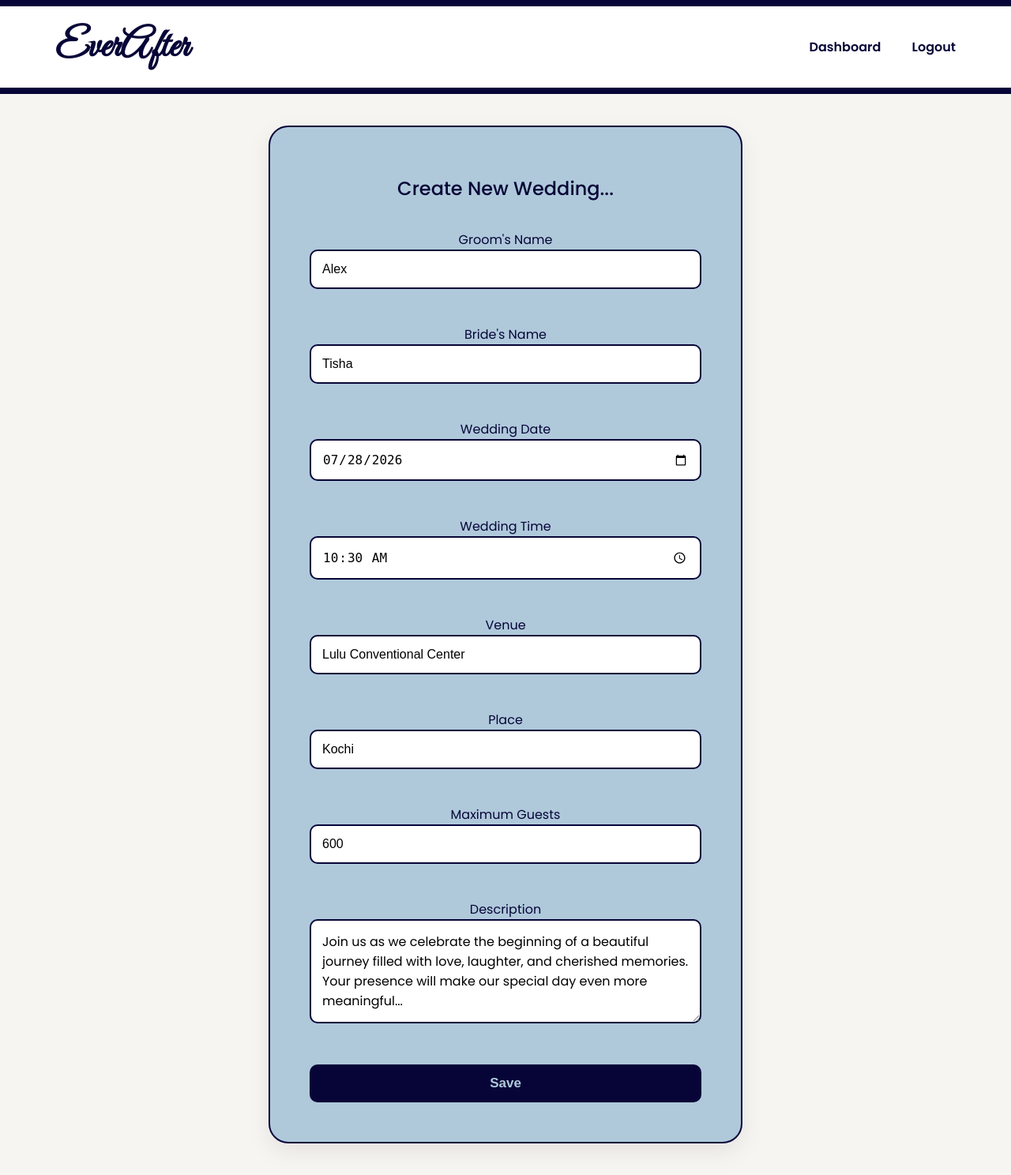
After one commit to Ashera-Sage/EverAfter, a Flask app: page /edit/1 in a window 1280 px wide. The commit adds this page. Shown: the whole page at 79% size. Run offline with Flask 3, Linux system fonts and the light colour scheme.

Commit message:
Added edit and delete for admin and did date handling

```diff
--- a/app.py
+++ b/app.py
@@ -1,12 +1,28 @@
 from flask import Flask,render_template,request,redirect,url_for,session,flash
+from datetime import datetime,date
 import json
 
 app=Flask(__name__)
 app.secret_key="everafter_secret_key"
 
+from datetime import datetime, date
+
 @app.route("/")
 def home():
-    return render_template("index.html")
+
+    with open("data/weddings.json", "r") as file:
+        weddings = json.load(file)
+    upcoming = []
+    completed = []
+    today = date.today()
+    for wedding in weddings:
+        wedding_date = datetime.strptime(wedding["date"],"%Y-%m-%d").date()
+        if wedding_date >= today:
+            upcoming.append(wedding)
+        else:
+            completed.append(wedding)
+
+    return render_template("index.html",upcoming=upcoming,completed=completed)
 
 @app.route("/admin")
 def admin():
@@ -46,7 +62,17 @@ def create_wedding():
         place=request.form["place"]
         guests=request.form["guests"]
         description=request.form["description"]
+
+        with open("data/weddings.json","r") as file:   # reading existing weddings
+            weddings=json.load(file)
+
+        if weddings:                                # generate id
+            wedding_id=weddings[-1]["id"]+1         # last id + 1
+        else:
+            wedding_id=1                            # if no items then id =1
+
         wedding={
+            "id":wedding_id,
             "groom":groom,
             "bride":bride,
             "date":date,
@@ -56,10 +82,10 @@ def create_wedding():
             "guests":int(guests),
             "description":description
         }
-        with open("data/weddings.json","r") as file:
-            weddings=json.load(file)
-            weddings.append(wedding)
-        with open("data/weddings.json","w") as file:
+
+        weddings.append(wedding)  # adding new wedding
+
+        with open("data/weddings.json","w") as file:  # saving to json file
             json.dump(weddings,file,indent=4)
         flash("Saved Successfully","success")
         return redirect("/dashboard")
@@ -72,5 +98,44 @@ def view_weddings():
         weddings=json.load(file)
     return render_template("view_weddings.html",weddings=weddings)
 
+@app.route("/edit/<int:id>", methods=["GET", "POST"])
+def edit_wedding(id):
+    with open("data/weddings.json", "r") as file:
+        weddings = json.load(file)
+    selected_wedding = None
+    for wedding in weddings:
+        if wedding["id"] == id:
+            selected_wedding = wedding
+            if request.method == "POST":
+                wedding["groom"] = request.form["groom"]
+                wedding["bride"] = request.form["bride"]
+                wedding["date"] = request.form["date"]
+                wedding["time"] = request.form["time"]
+                wedding["venue"] = request.form["venue"]
+                wedding["place"] = request.form["place"]
+                wedding["guests"] = int(request.form["guests"])
+                wedding["description"] = request.form["description"]
+            break
+    if request.method == "POST":
+        with open("data/weddings.json", "w") as file:
+            json.dump(weddings, file, indent=4)
+        flash("Wedding Updated Successfully!", "success")
+        return redirect("/view-weddings")
+
+    return render_template("edit.html", wedding=selected_wedding)
+
+@app.route("/delete/<int:id>")
+def delete_wedding(id):
+    with open("data/weddings.json", "r") as file:
+        weddings = json.load(file)
+    for wedding in weddings:
+        if wedding["id"] == id:
+            weddings.remove(wedding)
+            break
+    with open("data/weddings.json", "w") as file:
+        json.dump(weddings, file, indent=4)
+    flash("Wedding Deleted Successfully!", "success")
+    return redirect("/view-weddings")
+
 if __name__=="__main__":
     app.run(debug=True)
--- a/data/weddings.json
+++ b/data/weddings.json
@@ -1,19 +1,21 @@
 [
     {
+        "id": 1,
         "groom": "Alex",
         "bride": "Tisha",
-        "date": "2026-07-24",
-        "time": "12:30",
+        "date": "2026-07-28",
+        "time": "10:30",
         "venue": "Lulu Conventional Center",
         "place": "Kochi",
-        "guests": 500,
+        "guests": 600,
         "description": "Join us as we celebrate the beginning of a beautiful journey filled with love, laughter, and cherished memories. Your presence will make our special day even more meaningful..."
     },
     {
+        "id": 2,
         "groom": "Marcel",
         "bride": "Rebecca",
         "date": "2026-07-04",
-        "time": "16:30",
+        "time": "16:00",
         "venue": "St Antony's Church",
         "place": "Banglore",
         "guests": 200,
--- /dev/null
+++ b/templates/edit.html
@@ -0,0 +1,51 @@
+<!DOCTYPE html>
+<html lang="en">
+<head>
+    <meta charset="UTF-8">
+    <meta name="viewport" content="width=device-width, initial-scale=1.0">
+    <title>Editing wedding</title>
+
+    <!-- Google Fonts -->
+    <link rel="preconnect" href="https://fonts.googleapis.com">
+    <link rel="preconnect" href="https://fonts.gstatic.com" crossorigin>
+    <link href="https://fonts.googleapis.com/css2?family=Great+Vibes&family=Poppins:wght@300;400;500;600&family=Cormorant+Garamond:wght@500;600&display=swap" rel="stylesheet">
+    <!-- CSS -->
+    <link rel="stylesheet" href="{{ url_for('static', filename='css/style.css') }}">
+</head>
+
+<body>
+    <nav class="navbar">
+    <div class="logo">
+        <h2>EverAfter</h2>
+    </div>
+    <div class="nav-links">
+        <a href="/dashboard">Dashboard</a>
+        <a href="/logout">Logout</a>
+    </div>
+    </nav>
+    <div class="create-container">
+    <div class="create-card">
+    <h2>Create New Wedding...</h2>
+    <form action="/edit/{{wedding.id}}" method="post">
+        <label>Groom's Name</label>
+        <input type="text" name="groom" value="{{wedding.groom}}" required><br><br>
+        <label>Bride's Name</label>
+        <input type="text" name="bride" value="{{wedding.bride}}" required><br><br>
+        <label>Wedding Date</label>
+        <input type="date" name="date" value="{{wedding.date}}" required><br><br>
+        <label>Wedding Time</label>
+        <input type="time" name="time" value="{{wedding.time}}" required><br><br>
+        <label>Venue</label>
+        <input type="text" name="venue" value="{{wedding.venue}}" required><br><br>
+        <label>Place</label>
+        <input type="text" name="place" value="{{wedding.place}}" required><br><br>
+        <label>Maximum Guests</label>
+        <input type="number" name="guests" min="1" value="{{wedding.guests}}" required><br><br>
+        <label>Description</label>
+        <textarea rows="4" name="description">{{wedding.description}}</textarea><br><br>
+        <button type="submit">Save</button>
+    </form>
+    </div>
+    </div>
+</body>
+</html>
--- a/templates/view_weddings.html
+++ b/templates/view_weddings.html
@@ -34,6 +34,8 @@
     <p><strong>Place : </strong>{{wedding.place}}</p>
     <p><strong>Maximum Guests : </strong>{{wedding.guests}}</p>
     <p><strong>Description : </strong>{{wedding.description}}</p>
+    <a href="/edit/{{wedding.id}}" class="edit-btn" >Edit</a>
+    <a href="/delete/{{ wedding.id }}" class="delete-btn" onclick="return confirm('Are you sure you want to delete this wedding?')">Delete</a>
     </div>
 
     {% endfor %}
```
Also changed, not shown: static/css/style.css (+34 -0 lines), templates/index.html (+56 -12 lines).
